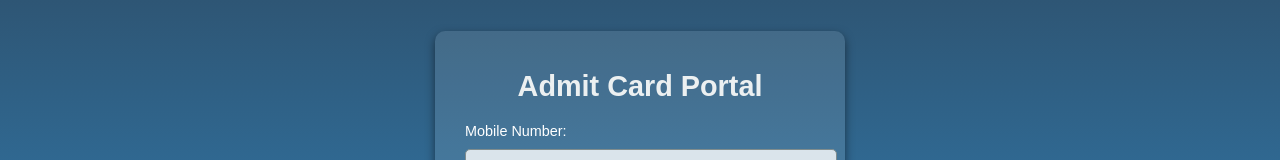
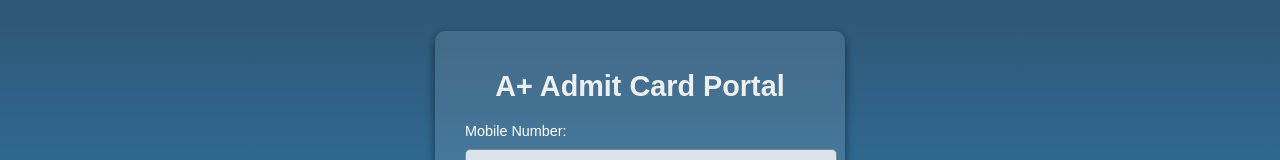
Before and after one commit to rishikant01/admit_card, a plain HTML site: page templates/index.html in a window 1280 px wide. Shown: the part 211-371 px from the top of the page. Drawn offline with Linux system fonts and the light colour scheme.

Commit message:
Update index.html

```diff
--- a/templates/index.html
+++ b/templates/index.html
@@ -89,7 +89,7 @@
 </head>
 <body>
     <div id="container">
-        <h1>Admit Card Portal</h1>
+        <h1>A+ Admit Card Portal</h1>
         <form id="admitCardForm">
             <label for="mobileNumber">Mobile Number:</label>
             <input type="text" id="mobileNumber" placeholder="Enter Mobile Number" required />
```
